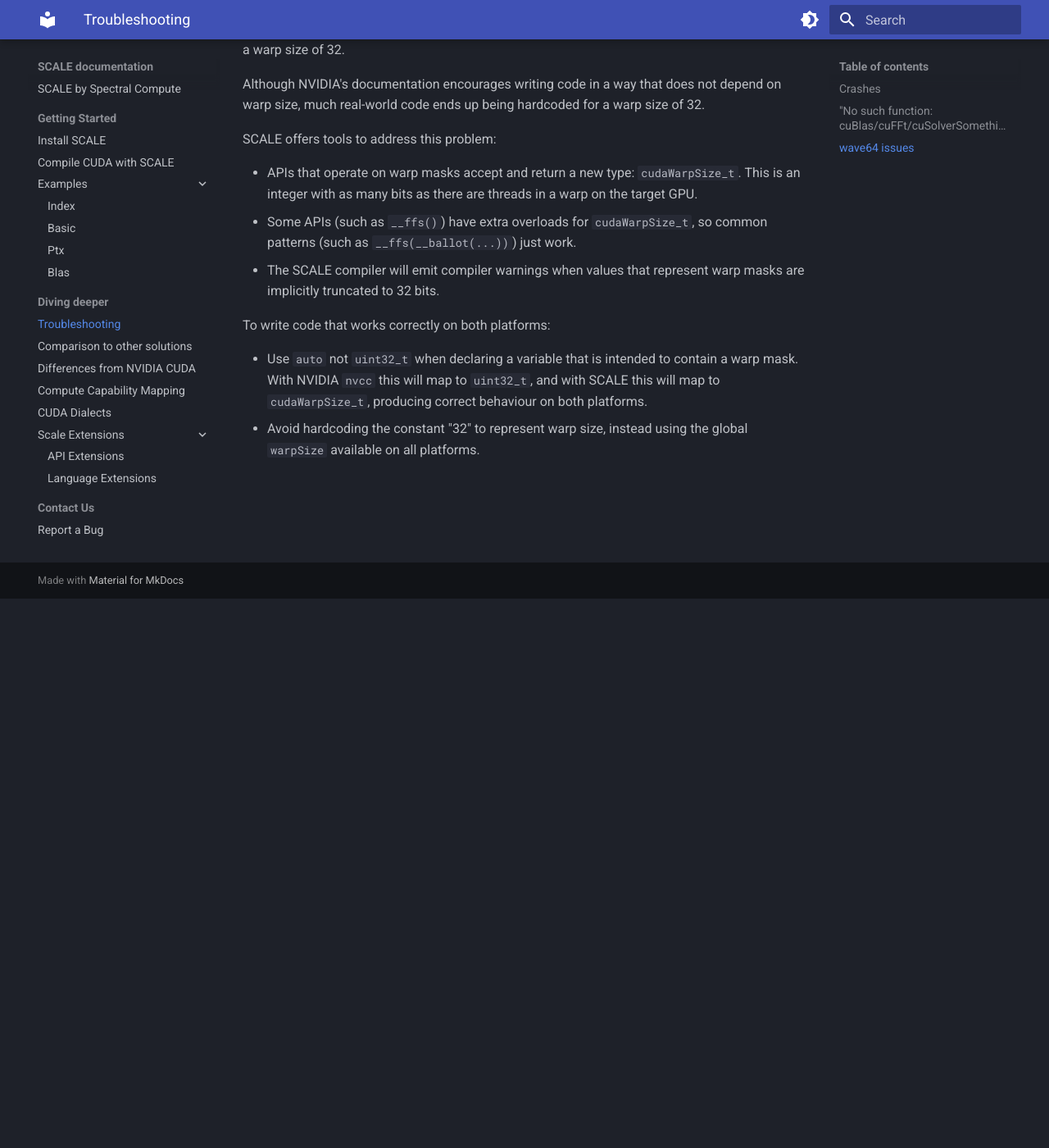
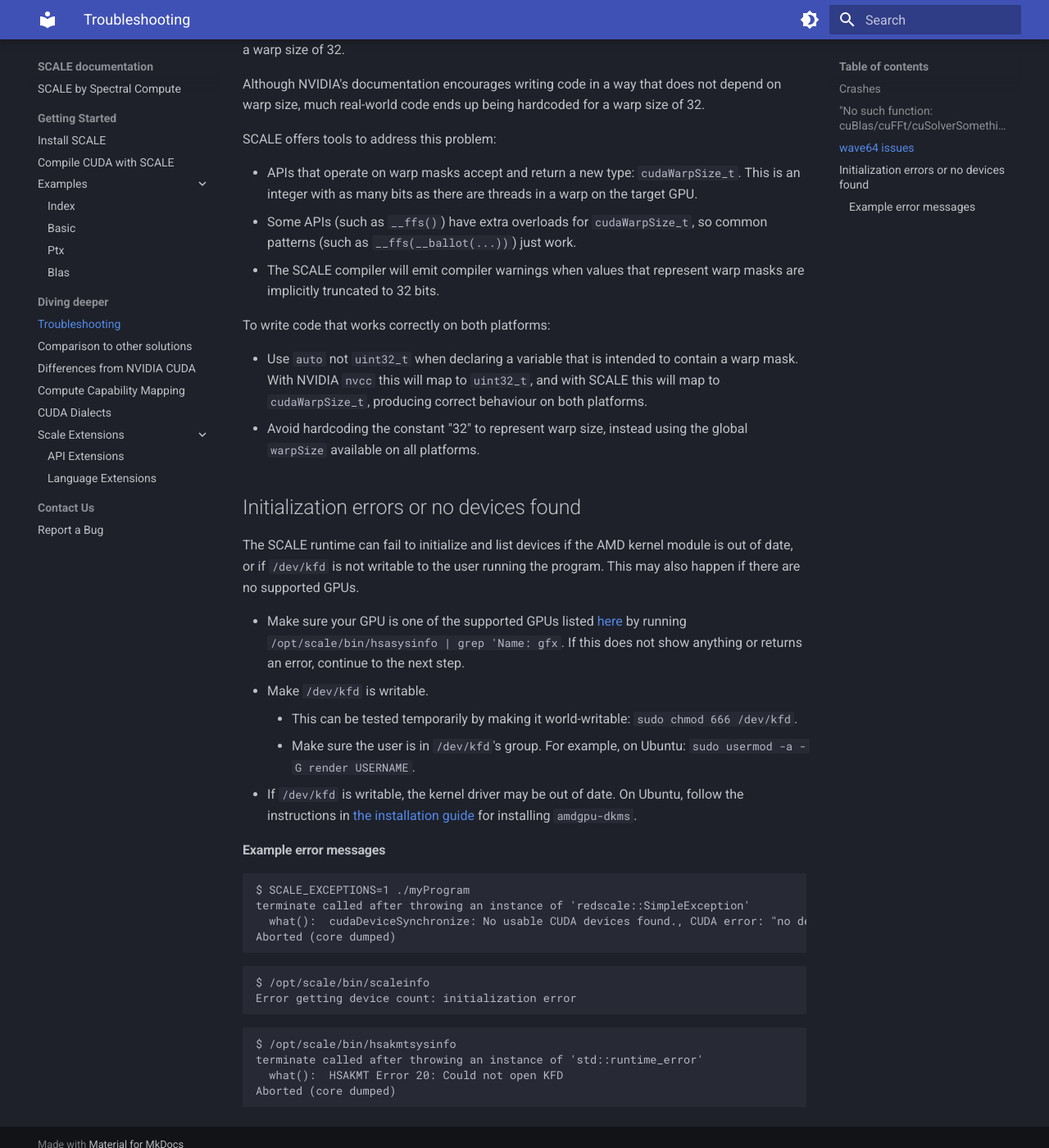
Before and after one commit to spectral-compute/scale-docs, an MkDocs documentation site: the page built from docs/manual/troubleshooting.md, in a window 1280 px wide and 1400 px high, scrolled down 670 px. Shown: the whole window at 82% size. Built offline with MkDocs 1.6.1 and Material for MkDocs 9.7.7, drawn with Linux system fonts in a browser that asks for light colours.

Commit message:
Document how to troubleshoot initialization errors

````diff
--- a/docs/manual/troubleshooting.md
+++ b/docs/manual/troubleshooting.md
@@ -43,3 +43,38 @@ To write code that works correctly on both platforms:
   on both platforms.
 - Avoid hardcoding the constant "32" to represent warp size, instead using
   the global `warpSize` available on all platforms.
+
+## Initialization errors or no devices found
+
+The SCALE runtime can fail to initialize and list devices if the AMD kernel module is out of date, or if `/dev/kfd` is
+not writable to the user running the program. This may also happen if there are no supported GPUs.
+
+ - Make sure your GPU is one of the supported GPUs listed [here](../README.md) by running
+  `/opt/scale/bin/hsasysinfo | grep 'Name: gfx`. If this does not show anything or returns an error, continue to the
+   next step.
+ - Make `/dev/kfd` is writable.
+    - This can be tested temporarily by making it world-writable: `sudo chmod 666 /dev/kfd`.
+    - Make sure the user is in `/dev/kfd`'s group. For example, on Ubuntu: `sudo usermod -a -G render USERNAME`.
+ - If `/dev/kfd` is writable, the kernel driver may be out of date. On Ubuntu, follow the instructions in
+   [the installation guide](../how-to-install.md) for installing `amdgpu-dkms`.
+
+#### Example error messages
+
+```
+$ SCALE_EXCEPTIONS=1 ./myProgram
+terminate called after throwing an instance of 'redscale::SimpleException'
+  what():  cudaDeviceSynchronize: No usable CUDA devices found., CUDA error: "no device"
+Aborted (core dumped)
+```
+
+```
+$ /opt/scale/bin/scaleinfo
+Error getting device count: initialization error
+```
+
+```
+$ /opt/scale/bin/hsakmtsysinfo
+terminate called after throwing an instance of 'std::runtime_error'
+  what():  HSAKMT Error 20: Could not open KFD
+Aborted (core dumped)
+```
````
